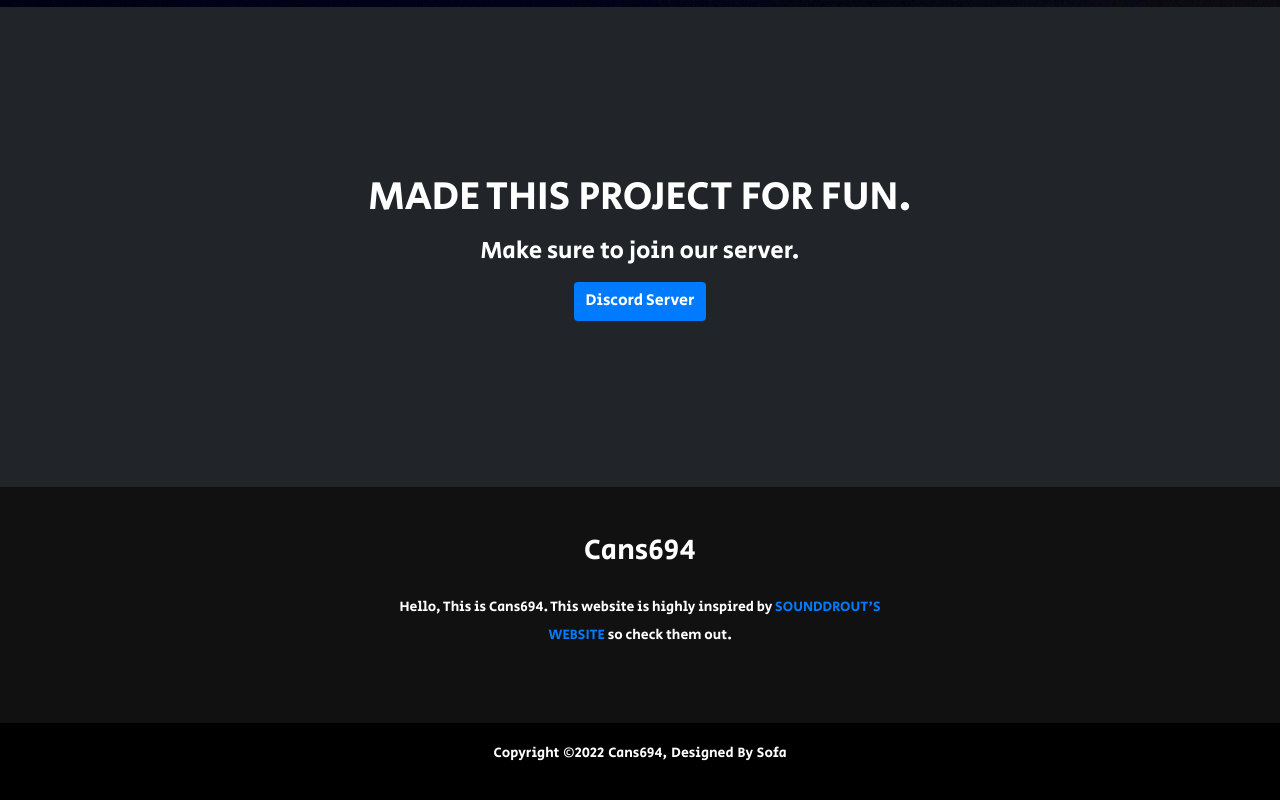
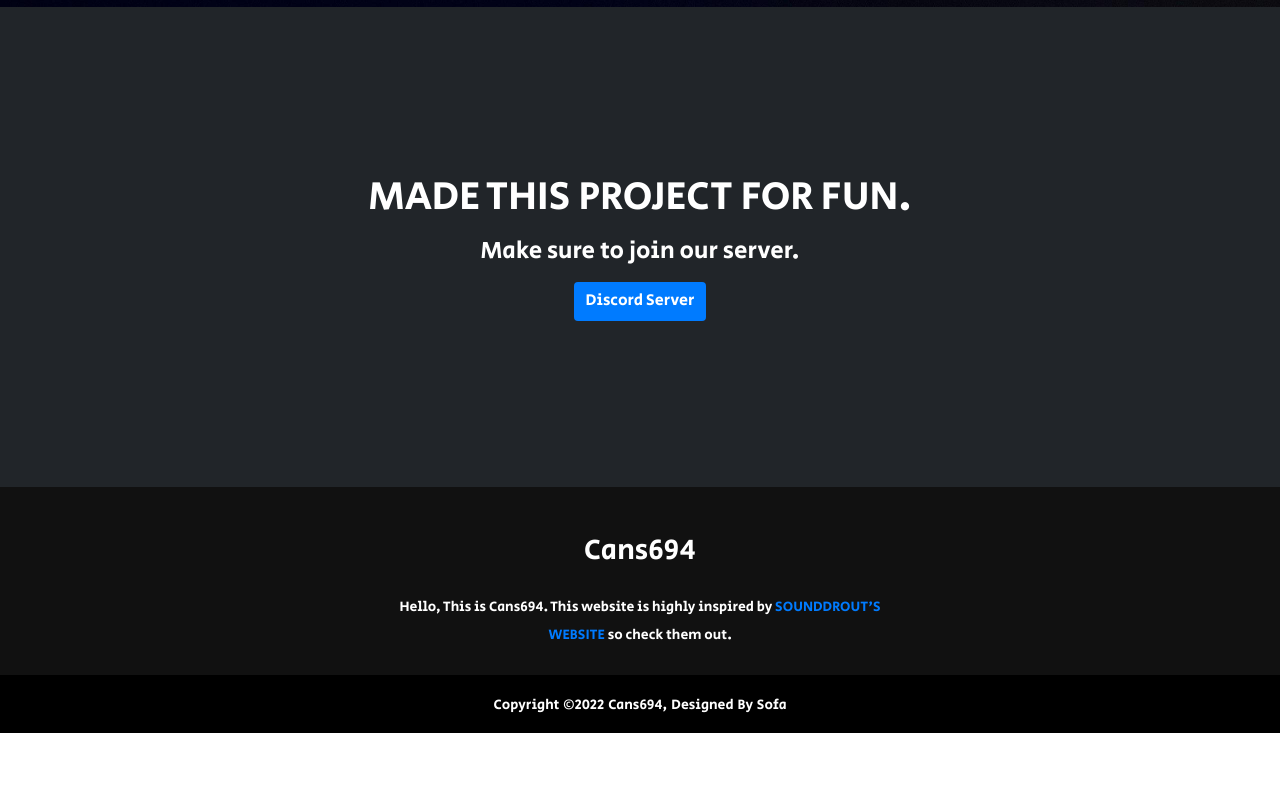
Before and after one commit to SOFANdev/Cans694.github.io, a plain HTML site: page index.html in a window 1280 px wide. Shown: the part 713-1513 px from the top of the page. After the commit the page ends 1446 px from the top, so only its background shows below. Drawn offline with nearby package versions, Linux system fonts and the light colour scheme.

Commit message:
Cans694
v0.3

```diff
--- a/css/FAQ.css
+++ b/css/FAQ.css
@@ -293,7 +293,7 @@ footer {
 .footer-bottom {
     background: #000;
     width: 100%;
-    padding: 20px 0;
+    padding: 20px 0 1px 0;
     text-align: center;
 }
 
--- a/css/rules.css
+++ b/css/rules.css
@@ -206,7 +206,7 @@ footer {
 .footer-bottom {
     background: #000;
     width: 100%;
-    padding: 20px 0;
+    padding: 20px 0 1px 0;
     text-align: center;
 }
 
--- a/css/style.css
+++ b/css/style.css
@@ -172,13 +172,13 @@ footer {
     font-size: 14px;
 }
 
-.socials {
+/* .socials {
     list-style: none;
     display: flex;
     align-items: center;
     justify-content: center;
     margin: 1rem 0 3rem 0;
-}
+} */
 
 .socials li {
     margin: 0 10px;
@@ -201,7 +201,7 @@ footer {
 .footer-bottom {
     background: #000;
     width: 100%;
-    padding: 20px 0;
+    padding: 20px 0 1px 0;
     text-align: center;
 }
 
--- a/Home.html
+++ b/index.html
@@ -33,7 +33,7 @@
           </button>
           <div class="collapse navbar-collapse" id="coll">
             <ul class="navbar-nav ml-auto">
-              <li class="nav-item"><a href="Home.html" class="nav-link text-white">Home</a></li>
+              <li class="nav-item"><a href="index.html" class="nav-link text-white">Home</a></li>
               <li class="nav-item dropdown">
                 <a class="nav-link dropdown-toggle" href="#" id="navbarDropdown" role="button" data-toggle="dropdown" aria-haspopup="true" aria-expanded="false">
                   Server Info
```
Also changed, not shown: FAQ.html (+4 -2 lines), Rules.html (+1 -1 lines), images/download.png (added), images/icon.PNG (added), images/icon_website.png (added).
